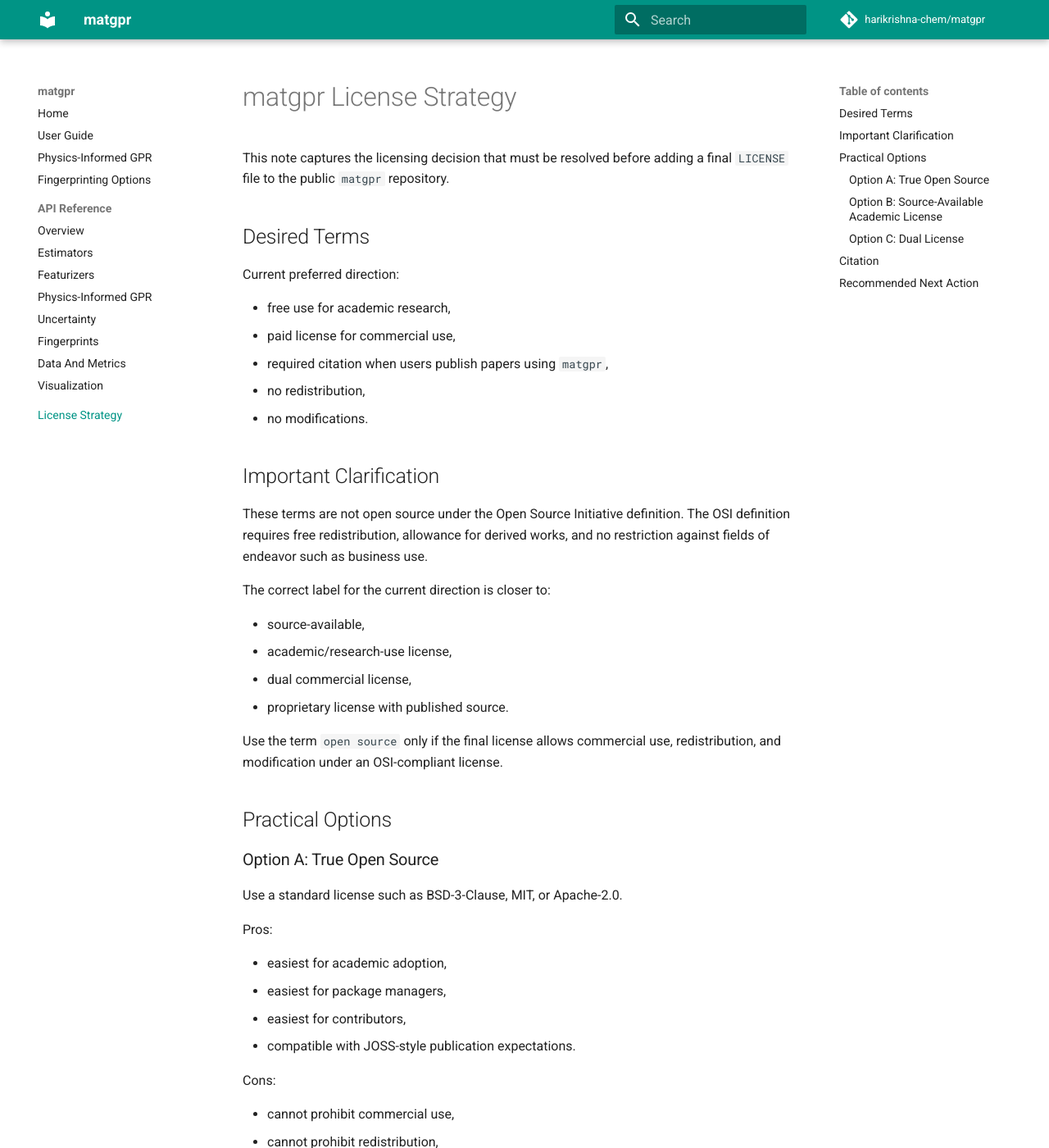
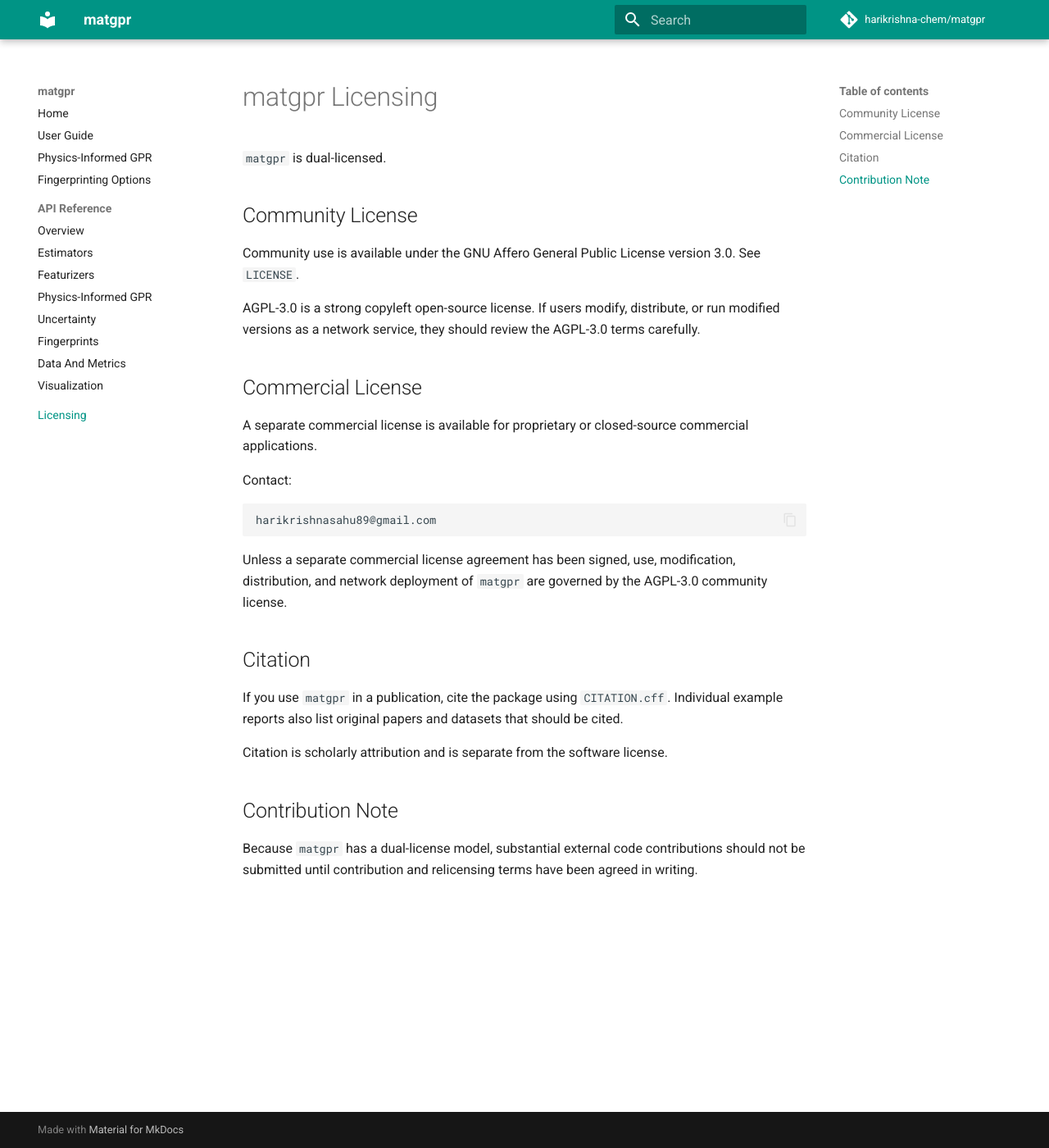
Before and after one commit to harikrishna-chem/matgpr, an MkDocs documentation site: the page built from docs/license_strategy.md, in a window 1280 px wide and 1400 px high. Shown: the whole window at 82% size. Built offline with MkDocs 1.6.1 and Material for MkDocs 9.7.7, drawn with Linux system fonts in a browser that asks for light colours; comment, search, counter and statistics services are not loaded; some of the changed text lies outside the part shown.

Commit message:
Add dual licensing and build-only docs

````diff
--- a/docs/license_strategy.md
+++ b/docs/license_strategy.md
@@ -1,113 +1,41 @@
-# matgpr License Strategy
+# matgpr Licensing
 
-This note captures the licensing decision that must be resolved before adding a
-final `LICENSE` file to the public `matgpr` repository.
+`matgpr` is dual-licensed.
 
-## Desired Terms
+## Community License
 
-Current preferred direction:
+Community use is available under the GNU Affero General Public License version
+3.0. See `LICENSE`.
 
-- free use for academic research,
-- paid license for commercial use,
-- required citation when users publish papers using `matgpr`,
-- no redistribution,
-- no modifications.
+AGPL-3.0 is a strong copyleft open-source license. If users modify, distribute,
+or run modified versions as a network service, they should review the AGPL-3.0
+terms carefully.
 
-## Important Clarification
+## Commercial License
 
-These terms are not open source under the Open Source Initiative definition.
-The OSI definition requires free redistribution, allowance for derived works,
-and no restriction against fields of endeavor such as business use.
+A separate commercial license is available for proprietary or closed-source
+commercial applications.
 
-The correct label for the current direction is closer to:
+Contact:
 
-- source-available,
-- academic/research-use license,
-- dual commercial license,
-- proprietary license with published source.
+```text
+harikrishnasahu89@gmail.com
+```
 
-Use the term `open source` only if the final license allows commercial use,
-redistribution, and modification under an OSI-compliant license.
-
-## Practical Options
-
-### Option A: True Open Source
-
-Use a standard license such as BSD-3-Clause, MIT, or Apache-2.0.
-
-Pros:
-
-- easiest for academic adoption,
-- easiest for package managers,
-- easiest for contributors,
-- compatible with JOSS-style publication expectations.
-
-Cons:
-
-- cannot prohibit commercial use,
-- cannot prohibit redistribution,
-- cannot prohibit modification.
-
-Commercial revenue would come from hosted GenMatics platform access,
-enterprise support, consulting, private features, or managed workflows.
-
-### Option B: Source-Available Academic License
-
-Use a custom license that allows academic research use but restricts commercial
-use, redistribution, and modification.
-
-Pros:
-
-- better aligned with the stated commercial-control goal,
-- preserves leverage for a paid enterprise license.
-
-Cons:
-
-- not open source,
-- harder for contributors and institutions to approve,
-- may block use in some universities, companies, or package ecosystems,
-- should be drafted or reviewed by legal counsel.
-
-### Option C: Dual License
-
-Use a restricted academic/source-available license for public access and a
-separate commercial license for companies.
-
-Pros:
-
-- aligns with free academic use plus paid commercial use,
-- gives a clear path for industry users,
-- can still keep code visible for trust-building.
-
-Cons:
-
-- requires license administration,
-- requires clear boundaries for academic, nonprofit, startup, and industrial
-  research uses,
-- should be reviewed by legal counsel.
+Unless a separate commercial license agreement has been signed, use,
+modification, distribution, and network deployment of `matgpr` are governed by
+the AGPL-3.0 community license.
 
 ## Citation
 
-Add `CITATION.cff` independent of the final license. Citation is best handled
-through:
+If you use `matgpr` in a publication, cite the package using `CITATION.cff`.
+Individual example reports also list original papers and datasets that should
+be cited.
 
-- `CITATION.cff`,
-- README citation section,
-- documentation citation page,
-- Zenodo DOI after first release.
+Citation is scholarly attribution and is separate from the software license.
 
-Forcing citation through a restrictive software license is possible in custom
-terms, but it is better to provide clear scholarly citation metadata and
-request citation in docs. Legal enforceability should be reviewed separately.
+## Contribution Note
 
-## Recommended Next Action
-
-Do not add a final `LICENSE` file until the business model is decided.
-
-Recommended path:
-
-1. Add `CITATION.cff` now.
-2. Add README citation guidance now.
-3. Decide between true open source and source-available dual licensing.
-4. If restricted terms are required, ask counsel to draft the license.
-5. Add the final `LICENSE` before the first public release tag.
+Because `matgpr` has a dual-license model, substantial external code
+contributions should not be submitted until contribution and relicensing terms
+have been agreed in writing.
--- a/mkdocs.yml
+++ b/mkdocs.yml
@@ -66,4 +66,4 @@ nav:
       - Fingerprints: api/fingerprints.md
       - Data And Metrics: api/data.md
       - Visualization: api/visualization.md
-  - License Strategy: license_strategy.md
+  - Licensing: license_strategy.md
````
Also changed, not shown: CHANGELOG.md (+8 -4 lines), COMMERCIAL_LICENSE.md (added, +23 -0 lines), CONTRIBUTING.md (+11 -8 lines), README.md (+15 -3 lines), docs/index.md (+6 -0 lines), pyproject.toml (+11 -1 lines), 3 other files.
